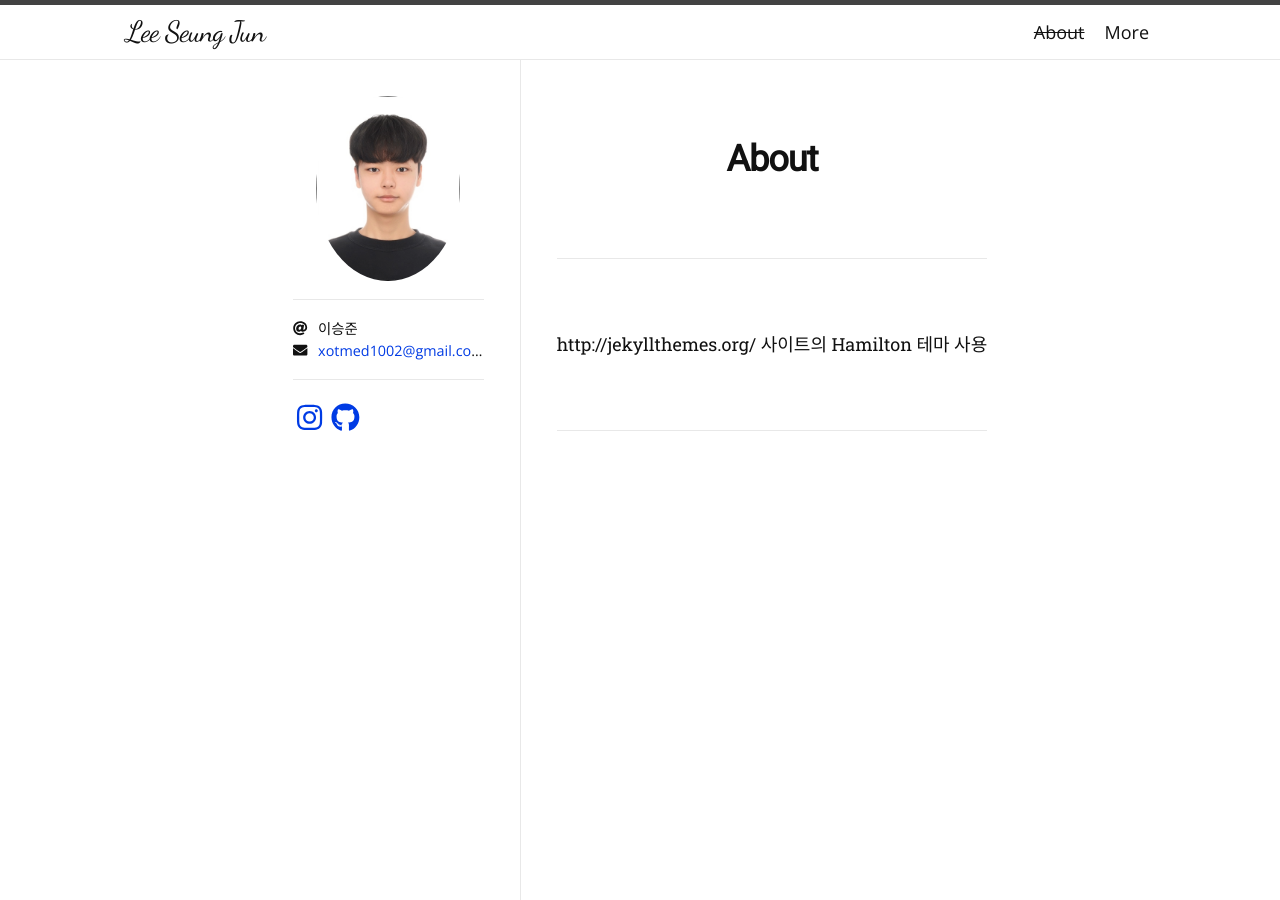
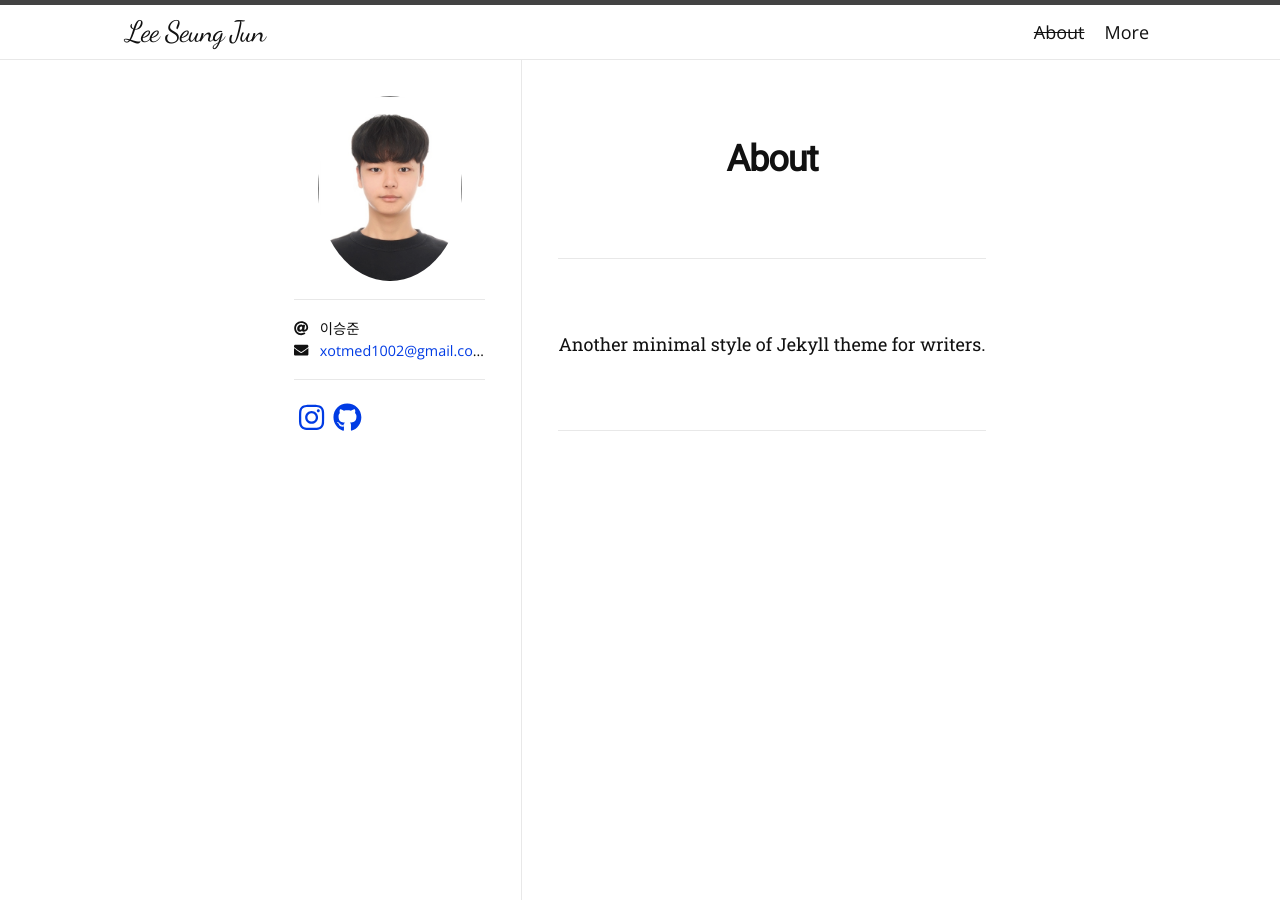
Before and after one commit to MooTo2002/MooTo2002.github.io, a Jekyll site: the page built from about.md, in a window 1280 px wide. Built offline with Jekyll 4.4.1, drawn with Linux system fonts in a browser that asks for light colours; nearby versions of some CDN libraries; some web fonts are replaced.

Commit message:
Update about.md

```diff
--- a/about.md
+++ b/about.md
@@ -4,4 +4,4 @@ title: About
 permalink: /about/
 ---
 
-http://jekyllthemes.org/ 사이트의 Hamilton 테마 사용
+Another minimal style of Jekyll theme for writers.
```
